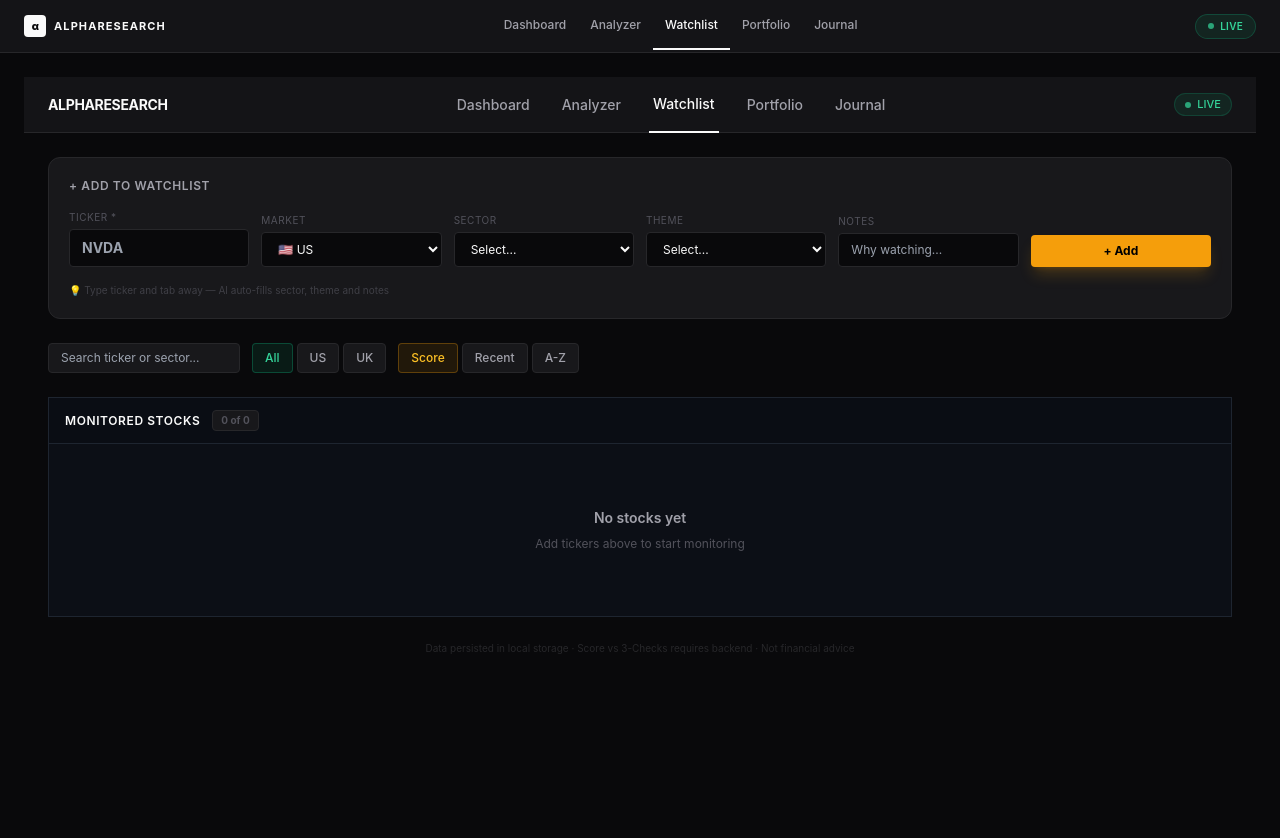
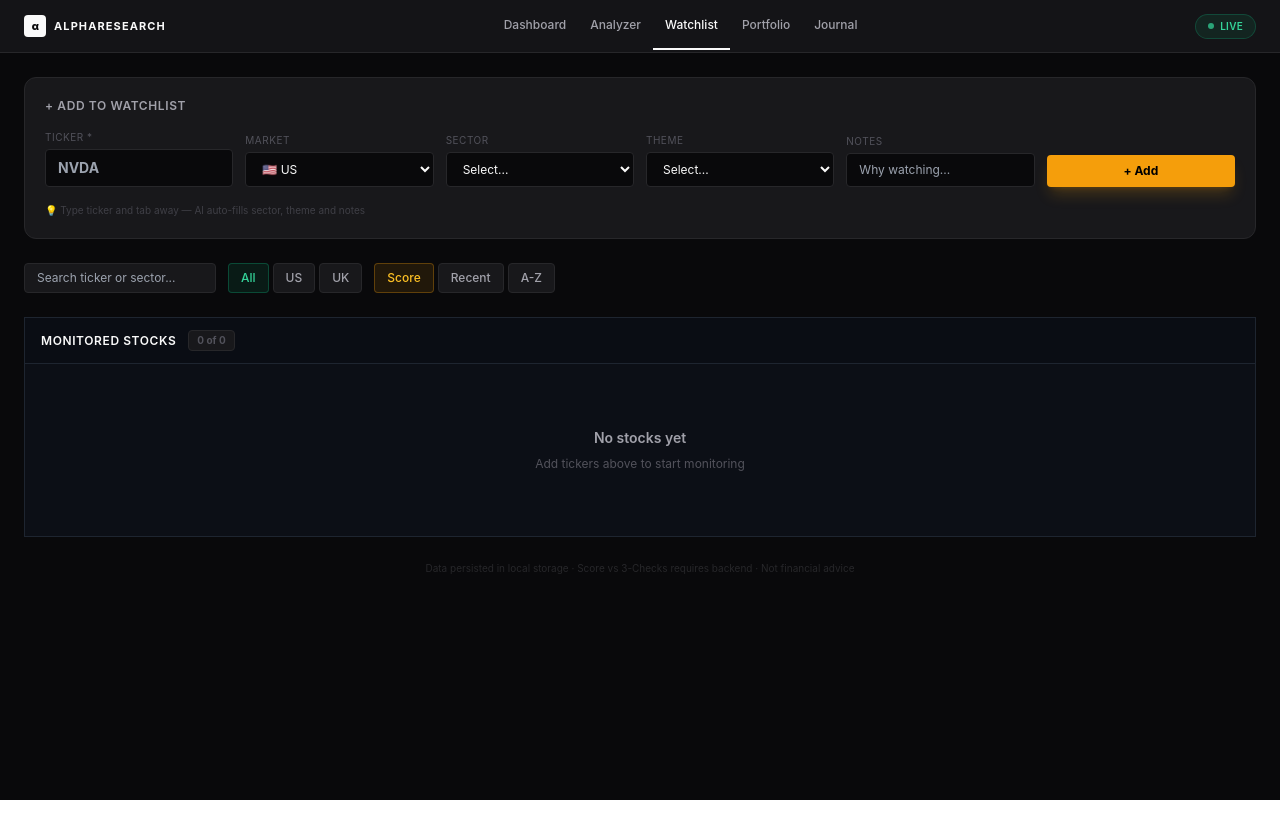
Before and after one commit to bhadra3156/Alpha-Research-Center, a Next.js app in the folder frontend/: page /watchlist in a window 1280 px wide. Shown: the top 838 px of the page. After the commit the page ends 800 px from the top, so only its background shows below. Built offline with nearby package versions, Linux system fonts and the light colour scheme.

Commit message:
Fix: remove double navbar from watchlist, portfolio, journal

```diff
--- a/frontend/app/(auth)/journal/page.tsx
+++ b/frontend/app/(auth)/journal/page.tsx
@@ -110,7 +110,6 @@ export default function Journal(){
           )}
         </div>
         <p className="text-[10px] text-[#27272a] text-center">Journal data stored in Supabase · Not financial advice</p>
-      </main>
-    </div>
+      </div>
   );
 }
--- a/frontend/app/(auth)/portfolio/page.tsx
+++ b/frontend/app/(auth)/portfolio/page.tsx
@@ -110,7 +110,6 @@ export default function Portfolio(){
           )}
         </div>
         <p className="text-[10px] text-[#27272a] text-center">Data persisted in local storage · AI analysis powered by Claude Sonnet · Not financial advice</p>
-      </main>
-    </div>
+      </div>
   );
 }
--- a/frontend/app/(auth)/watchlist/page.tsx
+++ b/frontend/app/(auth)/watchlist/page.tsx
@@ -48,9 +48,7 @@ export default function Watchlist(){
   const avgScore=items.length?(items.reduce((s,i)=>s+i.score,0)/items.length).toFixed(1):"—";
   const ccolor=(s:number)=>s>=9?"text-emerald-400":s>=7?"text-amber-400":s>=5?"text-blue-400":"text-rose-400";
   return(
-    <div className="min-h-screen bg-[#09090b] text-[#fafafa] font-sans antialiased">
-      <Navbar active="watchlist"/>
-      <main className="max-w-[1600px] mx-auto p-4 md:p-6 space-y-6">
+    <div className="space-y-6">
         {items.length>0&&<div className="grid grid-cols-2 md:grid-cols-5 gap-3">
           <KpiCard label="Monitored" value={String(items.length)} sub="total stocks"/>
           <KpiCard label="Qualifying" value={String(qualified)} sub="pass 3-checks" color="text-emerald-400"/>
@@ -138,7 +136,6 @@ export default function Watchlist(){
           )}
         </div>
         <p className="text-[10px] text-[#27272a] text-center">Data persisted in local storage · Score vs 3-Checks requires backend · Not financial advice</p>
-      </main>
-    </div>
+      </div>
   );
 }
```
